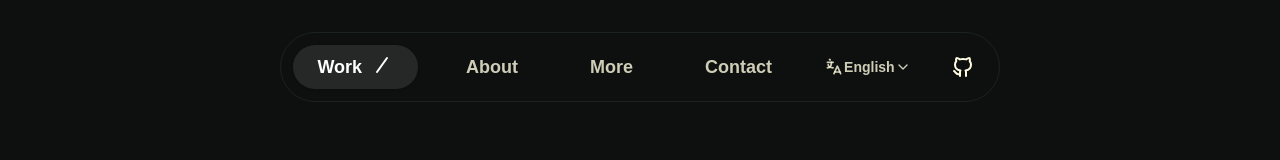
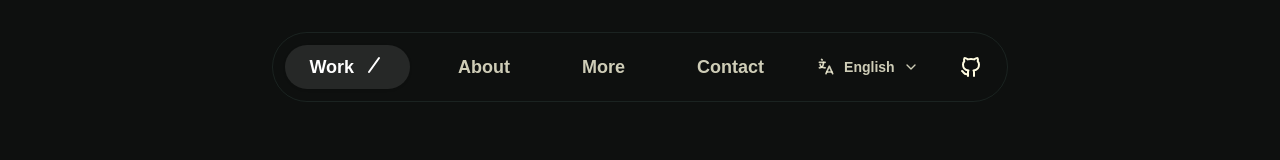
Before and after one commit to johron/johron.no, a Next.js app: page /en in a window 1280 px wide. Shown: the top 160 px of the page. Built offline with nearby package versions, Linux system fonts and the light colour scheme; a web font is replaced by a local one.

Commit message:
More translations, appearance ,++

```diff
--- a/src/components/NavbarLangButton.tsx
+++ b/src/components/NavbarLangButton.tsx
@@ -57,7 +57,7 @@ export function NavbarLangButton() {
         <div ref={menuRef} className="relative">
             <button
                 type="button"
-                className={`flex items-center rounded-full px-4 py-2 text-sm font-semibold text-[#fffce1]/80 transition-colors duration-300 ease-out hover:text-white ${isOpen ? "bg-white/10 text-white" : ""}`}
+                className={`flex items-center gap-2 rounded-full px-4 py-2 text-sm font-semibold text-[#fffce1]/80 transition-colors duration-300 ease-out hover:text-white ${isOpen ? "bg-white/10 text-white" : ""}`}
                 aria-haspopup="menu"
                 aria-expanded={isOpen}
                 onClick={() => setIsOpen((value) => !value)}
```
